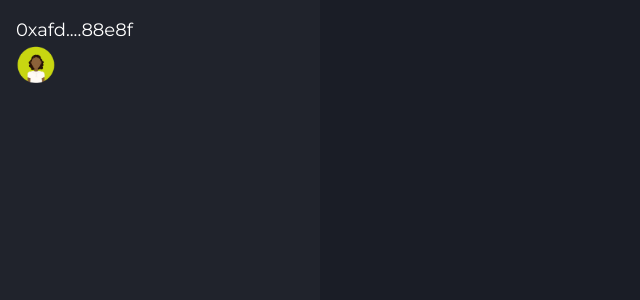
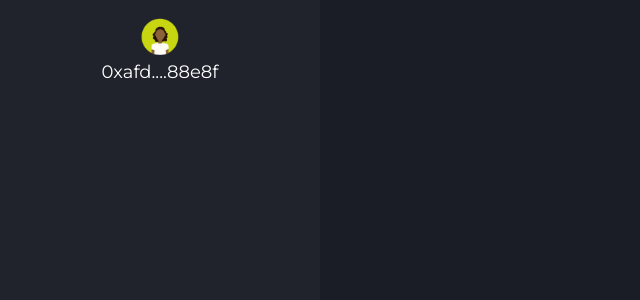
Before and after one commit to Mr-DecodeBlock/Decentralize-Token-Exchange, a React (Create React App) app: page / in a window 1280 px wide. Shown: the top 300 px of the page, without its empty margins (0-640 px from the left). Built offline with nearby package versions, Linux system fonts and the light colour scheme.

Commit message:
dex token exchange

```diff
--- a/src/App.js
+++ b/src/App.js
@@ -5,7 +5,7 @@ export default function App() {
   return (
     <div className="bg-[#1A1D26] w-full h-screen font-Montserrat">
       <div>
-        <nav className="bg-[#20232C] px-4 py-4 sm:w-full lg:w-3/12 lg:h-screen sm:flex sm:flex-row sm:justify-between sm:items-center lg:items-start lg:justify-start lg:flex-col ">
+        <nav className="bg-[#20232C] px-4 py-4 sm:w-full lg:w-3/12 lg:h-screen sm:flex sm:flex-row sm:justify-between sm:items-center lg:flex-col-reverse lg:justify-end lg:py-4 ">
           <p className="text-white text-lg">0xafd....88e8f</p>
           <img className="" src={avtr} alt="Display" width={40} />
         </nav>
```
